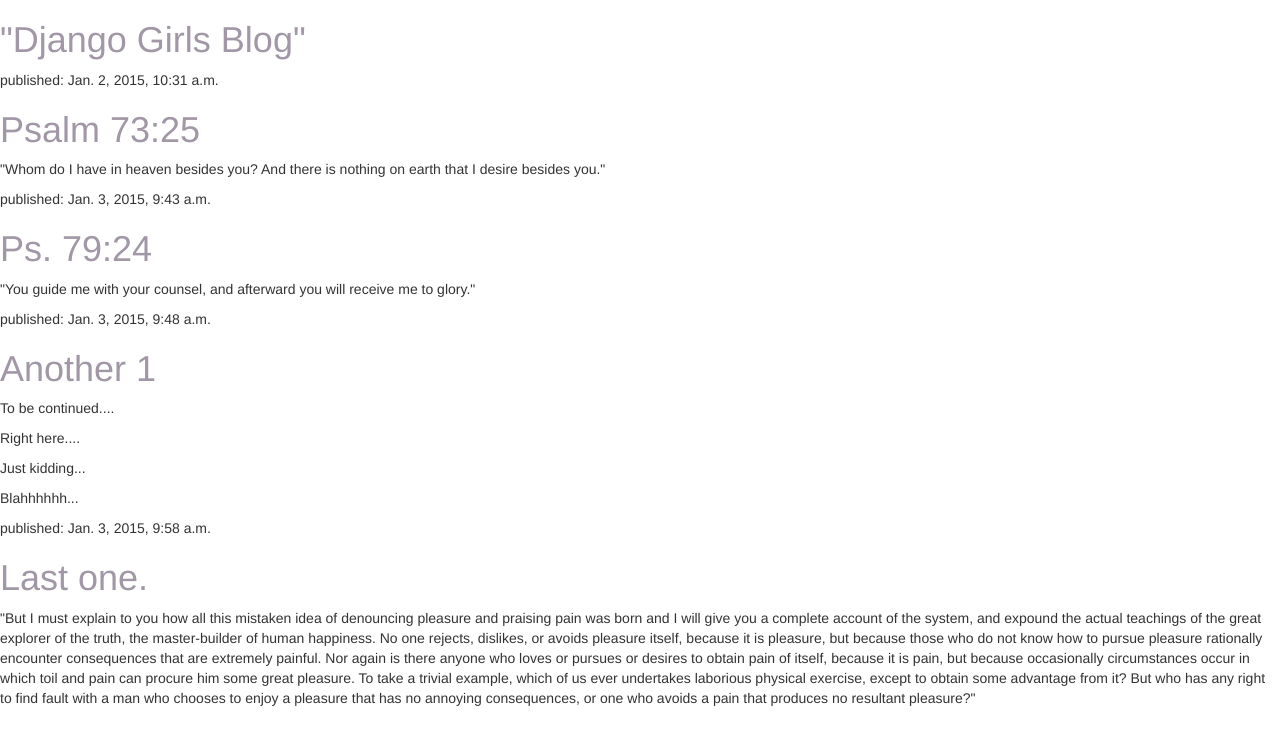
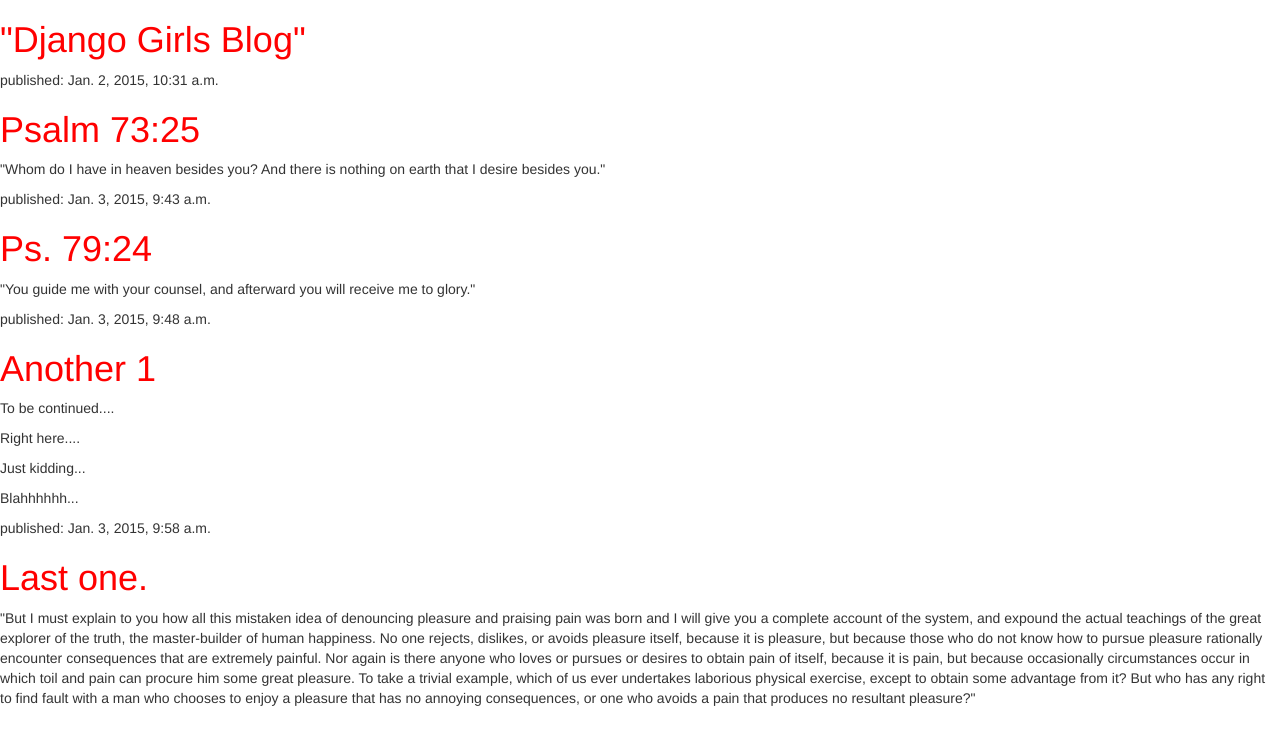
Before and after one commit to blarson733/djangogirls, a Django app: page / in a window 1280 px wide. Shown: the top 745 px of the page. Run offline with Django 3.2, Linux system fonts and the light colour scheme; data comes from the database, SQL or seed files in the repository; some libraries are stand-ins or nearby versions.

Commit message:
fixed bug

```diff
--- a/mysite/settings.py
+++ b/mysite/settings.py
@@ -99,4 +99,4 @@
 except ImportError:
     pass
 
-STATICFILES_DIRS = (os.path.join(BASE_DIR, "static"))
+STATICFILES_DIRS = (os.path.join(BASE_DIR, "static"),)
--- a/static/css/blog.css
+++ b/static/css/blog.css
@@ -1,4 +1,4 @@
 h1 a {
-  color: #A197A6
+  color: red
 
 }
```
